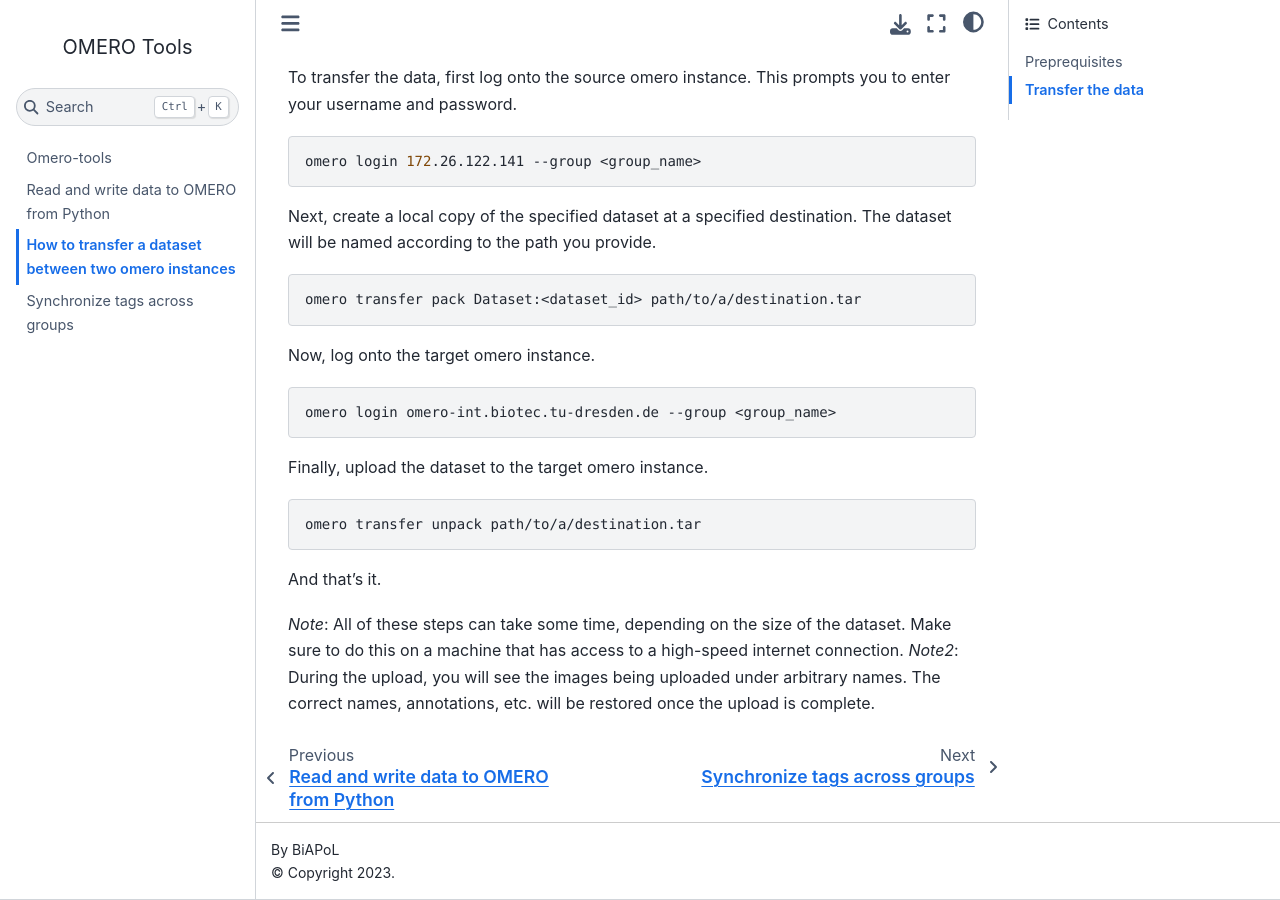
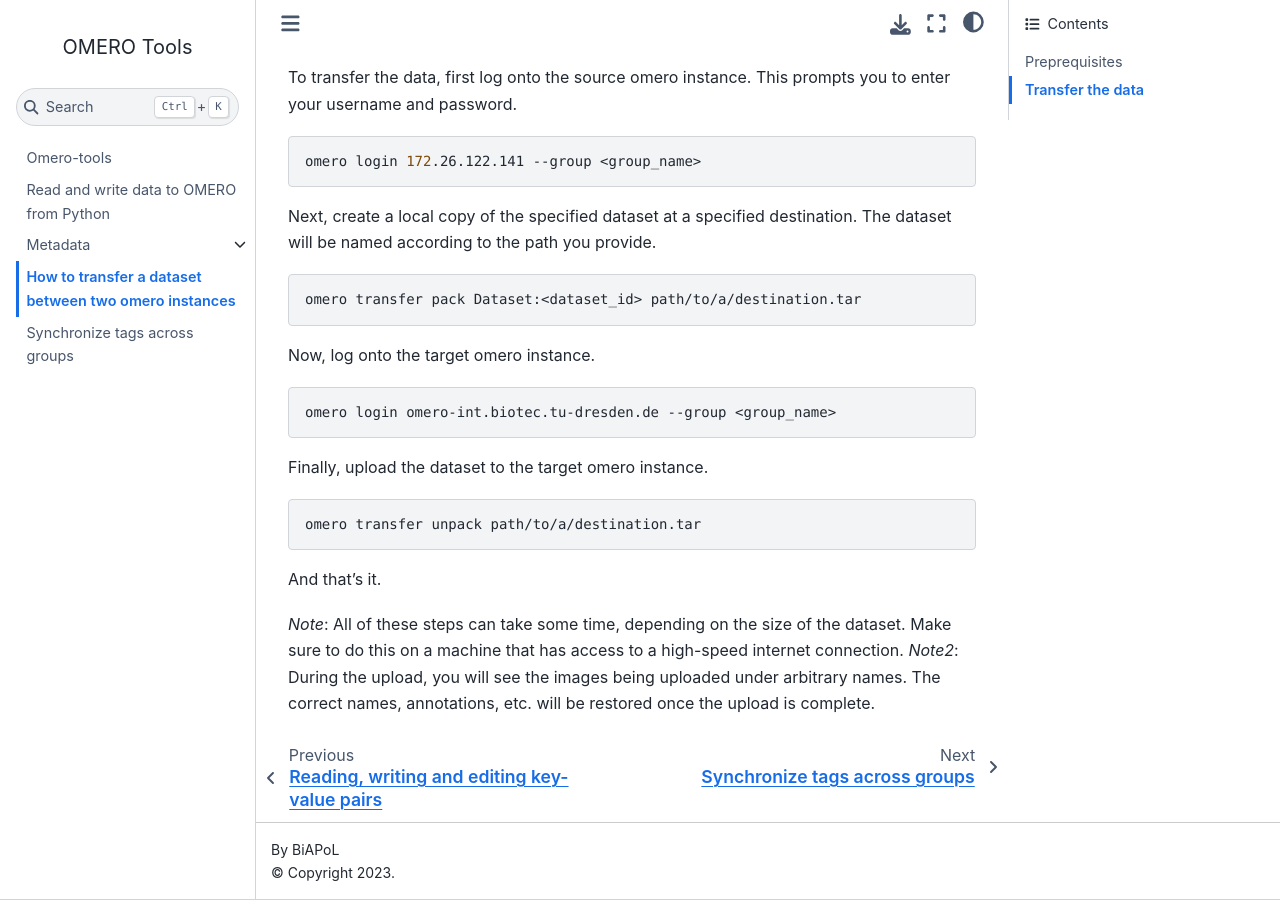
Before and after one commit to BiAPoL/omero-tools, a Jupyter Book: the page built from docs/instructions/transfer_dataset.md, in a window 1280 px wide and 900 px high, scrolled down 627 px. Built offline with Jupyter Book 1.0.4 settings and Sphinx 7.4.7 and the Sphinx Book theme 1.1.4, drawn with Linux system fonts in a browser that asks for light colours.

Commit message:
added tutorial for key-value pairs

```diff
--- a/docs/_toc.yml
+++ b/docs/_toc.yml
@@ -3,5 +3,8 @@
 
 chapters:
   - file: notebooks/read_and_write/read_and_write
+  - file: notebooks/metadata/Readme
+    sections:
+    - file: notebooks/metadata/key_value_pairs
   - file: instructions/transfer_dataset
   - file: notebooks/synchronize_tags
```
Also changed, not shown: docs/notebooks/metadata/Readme.md (added, +3 -0 lines), docs/notebooks/metadata/imgs/kv_pairs.PNG (added), docs/notebooks/metadata/imgs/kv_pairs_edited.PNG (added), docs/notebooks/metadata/key_value_pairs.ipynb (added), docs/notebooks/read_and_write/read_and_write.ipynb.
